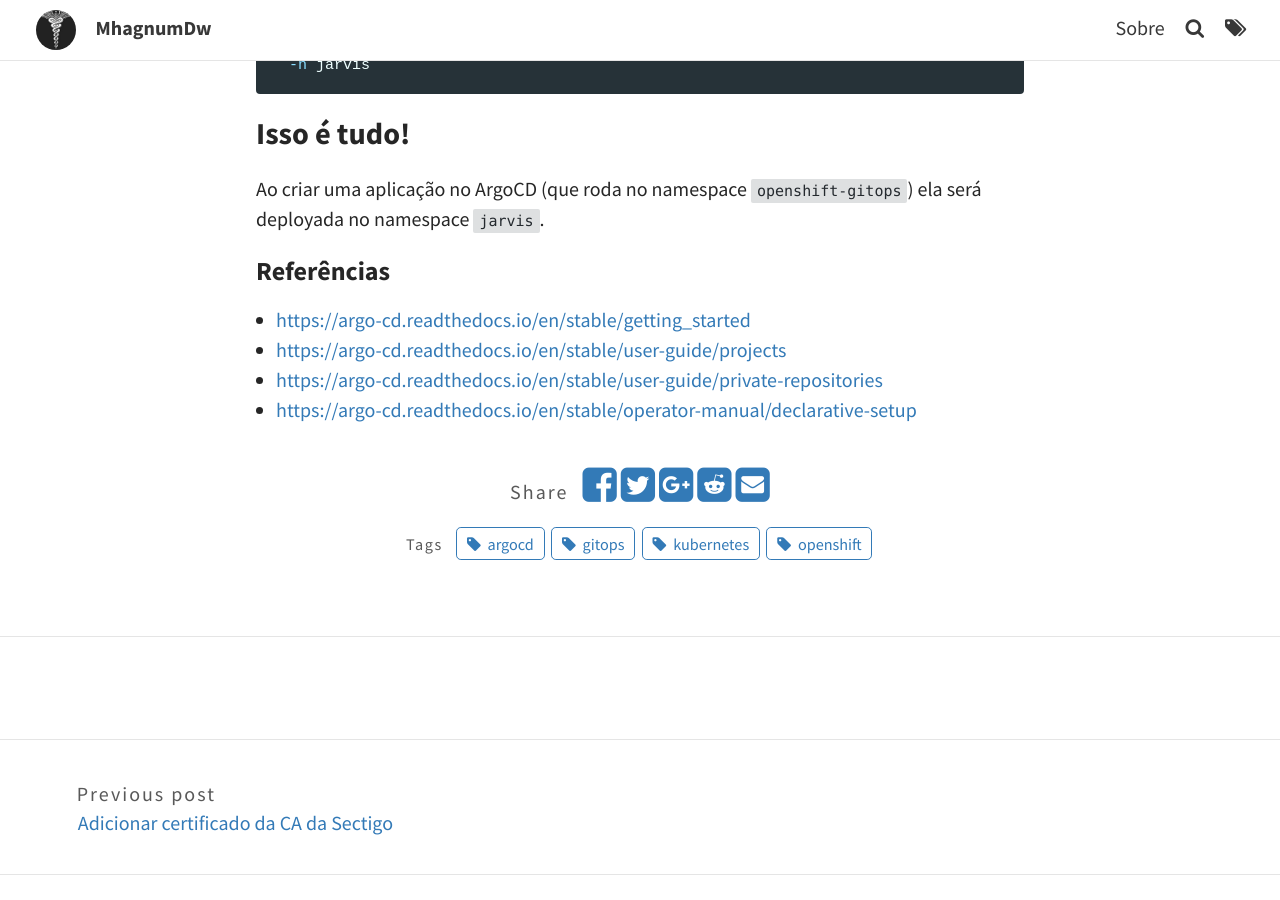
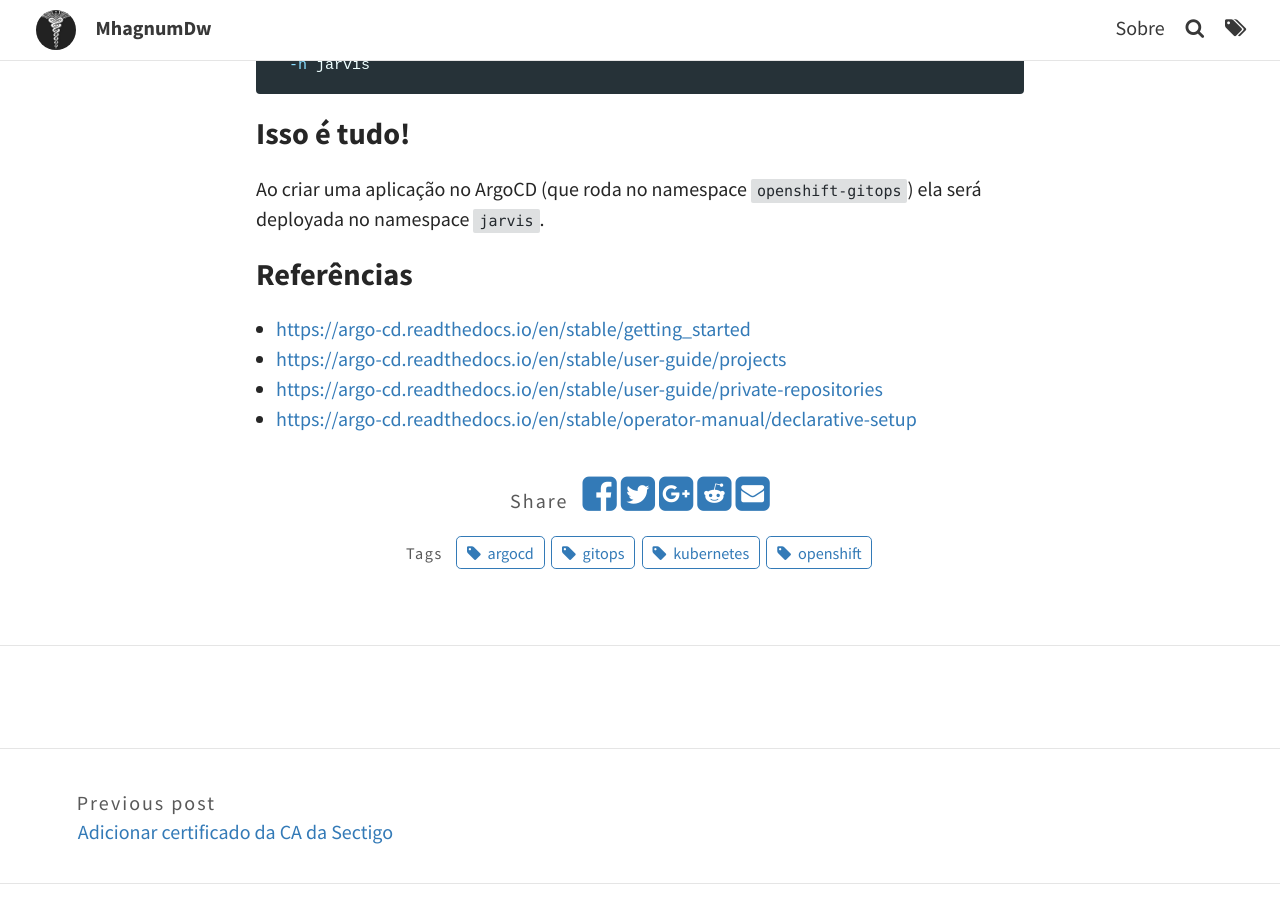
Before and after one commit to mhagnumdw/mhagnumdw.github.io, a Jekyll site: the page built from _posts/2023-01-18-argocd-cli-criar-projeto.md, in a window 1280 px wide and 900 px high, scrolled down 4001 px. Built offline with Jekyll 4.4.1, drawn with Linux system fonts in a browser that asks for light colours; comment, search, counter and statistics services are not loaded.

Commit message:
Pequeno fix

```diff
--- a/_posts/2023-01-18-argocd-cli-criar-projeto.md
+++ b/_posts/2023-01-18-argocd-cli-criar-projeto.md
@@ -145,7 +145,7 @@ oc adm policy \
 
 Ao criar uma aplicação no ArgoCD (que roda no namespace `openshift-gitops`) ela será deployada no namespace `jarvis`.
 
-### Referências
+## Referências
 
 - <https://argo-cd.readthedocs.io/en/stable/getting_started>
 - <https://argo-cd.readthedocs.io/en/stable/user-guide/projects>
```
